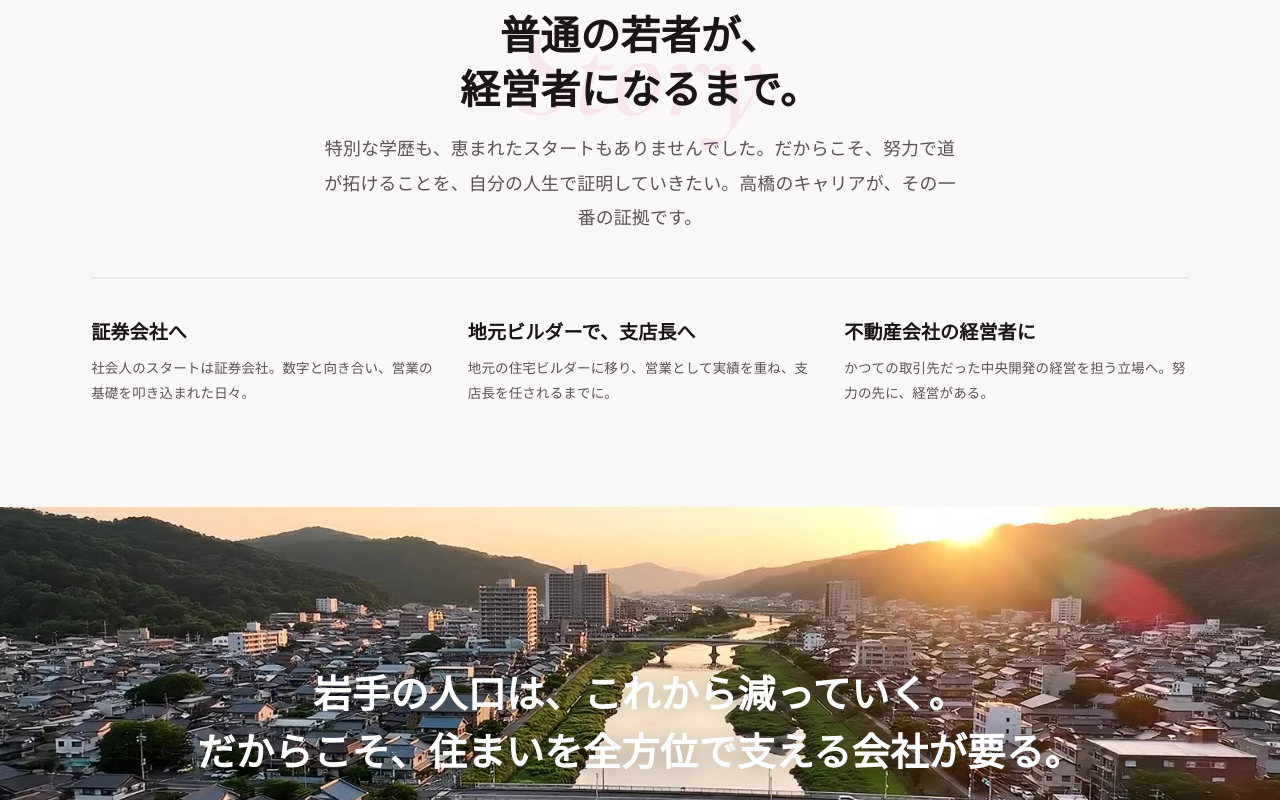
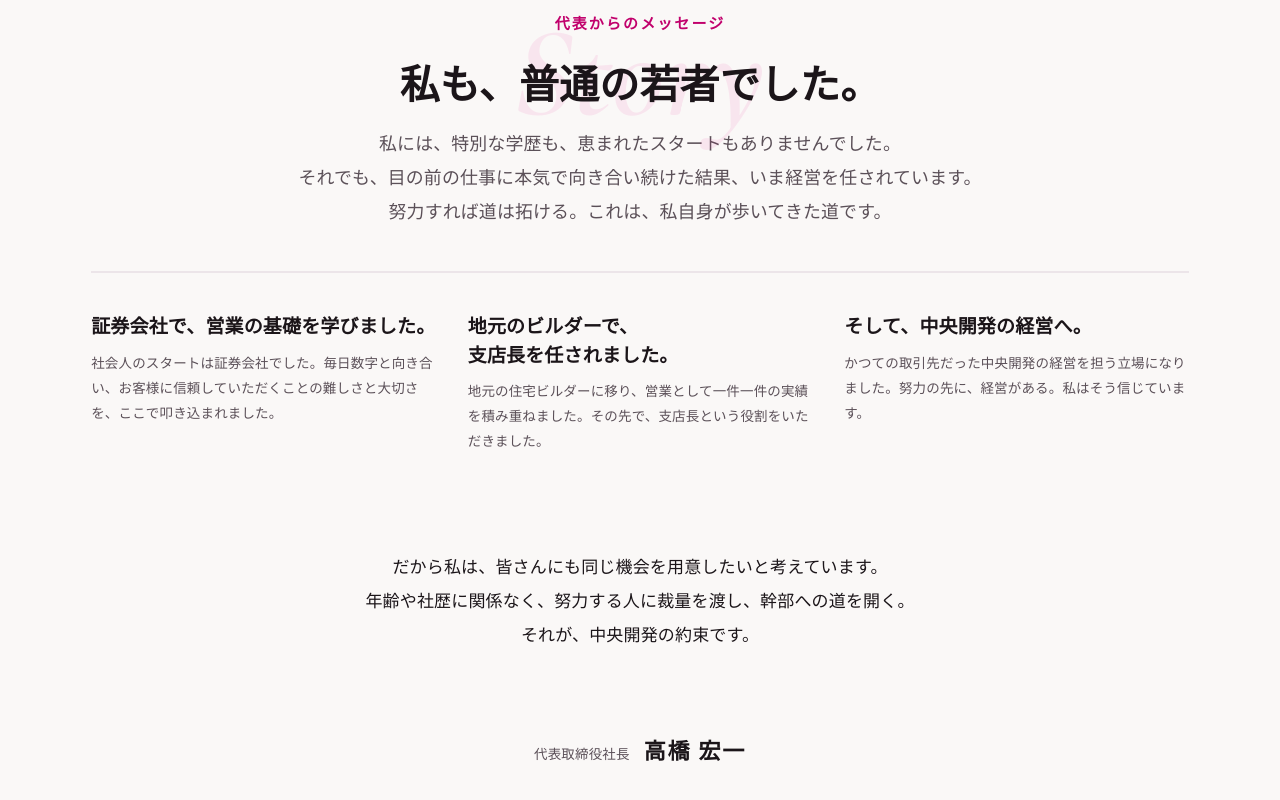
Before and after one commit to rshimada-hub/chuo-kaihatsu-recruit, a plain HTML site: page v2/index.html in a window 1280 px wide. Shown: the part 1680-2480 px from the top of the page. Drawn offline with nearby package versions, Linux system fonts and the light colour scheme; a web font is replaced by a local one.

Commit message:
v2: 代表の歩みを一人称メッセージに
Co-Authored-By: Claude Fable 5.2 <noreply@anthropic.com>

```diff
--- a/v2/assets/css/site.css
+++ b/v2/assets/css/site.css
@@ -521,3 +521,13 @@ br.sp{display:none}
 .band .bandimg{position:absolute;inset:0;width:100%;height:100%;object-fit:cover;object-position:50% 60%;z-index:0}
 .band::before{content:"";position:absolute;inset:0;background:linear-gradient(180deg,rgba(28,16,23,.45),rgba(28,16,23,.65));z-index:0}
 .band .q,.band span{z-index:1}
+/* v3.1 代表からのメッセージ（歩み） */
+.ck-shead .eyebrow{font-family:var(--ck-font-display-jp);font-weight:600;font-size:15px;letter-spacing:.14em;color:var(--ck-color-brand-deep);margin:0 0 var(--ck-s2);position:relative}
+#story .ck-shead>p:last-child{max-width:none}
+br.pc{display:inline}
+.story-close{max-width:44em;margin:var(--ck-s7) auto 0;text-align:center;font-size:clamp(15px,1.35vw,17px);line-height:2;color:var(--ck-fg)}
+.story-sign{margin-top:var(--ck-s4);text-align:center;font-size:13.5px;color:var(--ck-fg-muted)}
+.story-sign b{font-family:var(--ck-font-display-jp);font-weight:600;font-size:22px;color:var(--ck-fg);margin-left:14px;letter-spacing:.08em}
+@media (max-width:700px){br.pc{display:none}.story-close{text-align:left}.ck-story b{font-size:18px}}
+.story-close{margin-top:var(--ck-s6);max-width:none}
+@media (max-width:700px){#story .ck-shead>p:last-child{text-align:left}.story-close{margin-top:var(--ck-s5)}}
--- a/v2/index.html
+++ b/v2/index.html
@@ -20,7 +20,7 @@
 <header class="hd"><div class="in">
   <a class="brand" href="./"><svg viewBox="0 0 865.2 1000" aria-hidden="true"><use href="#cmark"/></svg><b>株式会社中央開発</b></a>
   <nav aria-label="ページ内">
-    <a href="#message">社長メッセージ</a><a href="#story">社長のこれまで</a><a href="#philosophy">理念</a><a href="#reasons">魅力</a><a href="#growth">成長</a><a href="#voices">先輩</a><a href="#culture">人を育てる</a>
+    <a href="#message">社長メッセージ</a><a href="#story">代表の歩み</a><a href="#philosophy">理念</a><a href="#reasons">魅力</a><a href="#growth">成長</a><a href="#voices">先輩</a><a href="#culture">人を育てる</a>
     <a class="ck-btn sm" href="entry/">エントリーする</a>
   </nav>
 </div></header>
@@ -62,13 +62,15 @@
 <!-- 社長のこれまで -->
 <section class="sec after-deep" id="story">
   <div class="wrap">
-    <div class="ck-shead c"><span class="ghost" aria-hidden="true">Story</span><h2>普通の若者が、<br>経営者になるまで。</h2><p>特別な学歴も、恵まれたスタートもありませんでした。だからこそ、努力で道が拓けることを、自分の人生で証明していきたい。高橋のキャリアが、その一番の証拠です。</p></div>
+    <div class="ck-shead c"><span class="ghost" aria-hidden="true">Story</span><p class="eyebrow">代表からのメッセージ</p><h2>私も、<wbr>普通の若者でした。</h2><p>私には、特別な学歴も、恵まれたスタートもありませんでした。<br class="pc">それでも、目の前の仕事に本気で向き合い続けた結果、いま経営を任されています。<br class="pc">努力すれば道は拓ける。<wbr>これは、私自身が歩いてきた道です。</p></div>
     <div class="story one">
       <div class="ck-story">
-        <div><b>証券会社へ</b><p>社会人のスタートは証券会社。数字と向き合い、営業の基礎を叩き込まれた日々。</p></div>
-        <div><b>地元ビルダーで、<wbr>支店長へ</b><p>地元の住宅ビルダーに移り、営業として実績を重ね、支店長を任されるまでに。</p></div>
-        <div><b>不動産会社の<wbr>経営者に</b><p>かつての取引先だった中央開発の経営を担う立場へ。努力の先に、経営がある。</p></div>
+        <div><b>証券会社で、<wbr>営業の基礎を学びました。</b><p>社会人のスタートは証券会社でした。毎日数字と向き合い、お客様に信頼していただくことの難しさと大切さを、ここで叩き込まれました。</p></div>
+        <div><b>地元のビルダーで、<wbr>支店長を任されました。</b><p>地元の住宅ビルダーに移り、営業として一件一件の実績を積み重ねました。その先で、支店長という役割をいただきました。</p></div>
+        <div><b>そして、<wbr>中央開発の経営へ。</b><p>かつての取引先だった中央開発の経営を担う立場になりました。努力の先に、経営がある。私はそう信じています。</p></div>
       </div>
+      <p class="story-close">だから私は、皆さんにも同じ機会を用意したいと考えています。<br class="pc">年齢や社歴に関係なく、努力する人に裁量を渡し、幹部への道を開く。<br class="pc">それが、中央開発の約束です。</p>
+      <p class="story-sign">代表取締役社長<b>高橋 宏一</b></p>
     </div>
   </div>
 </section>
```
